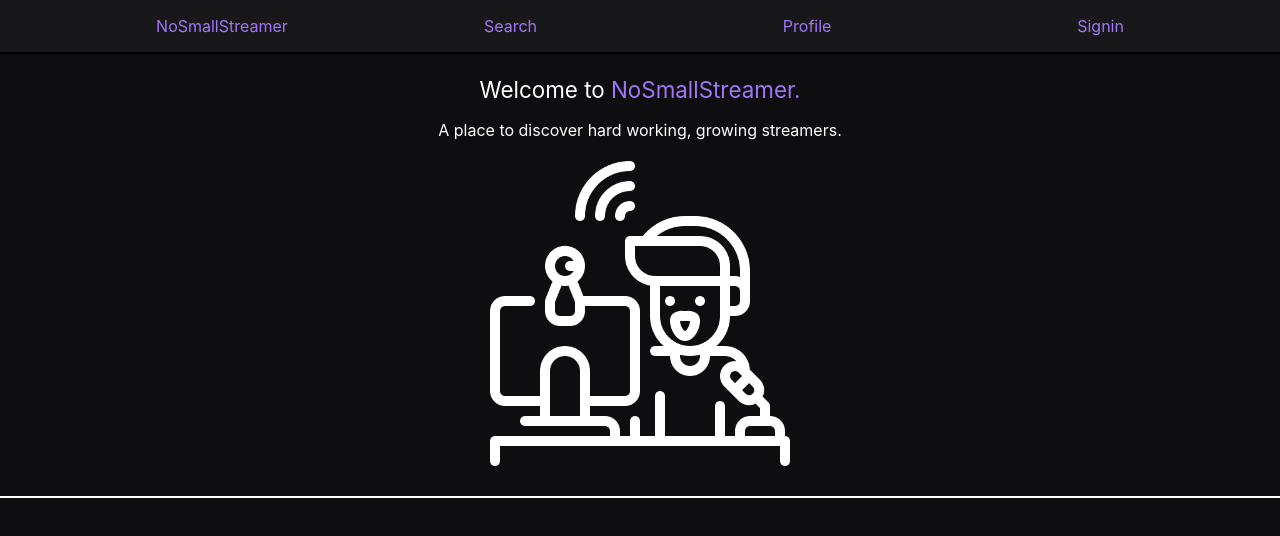
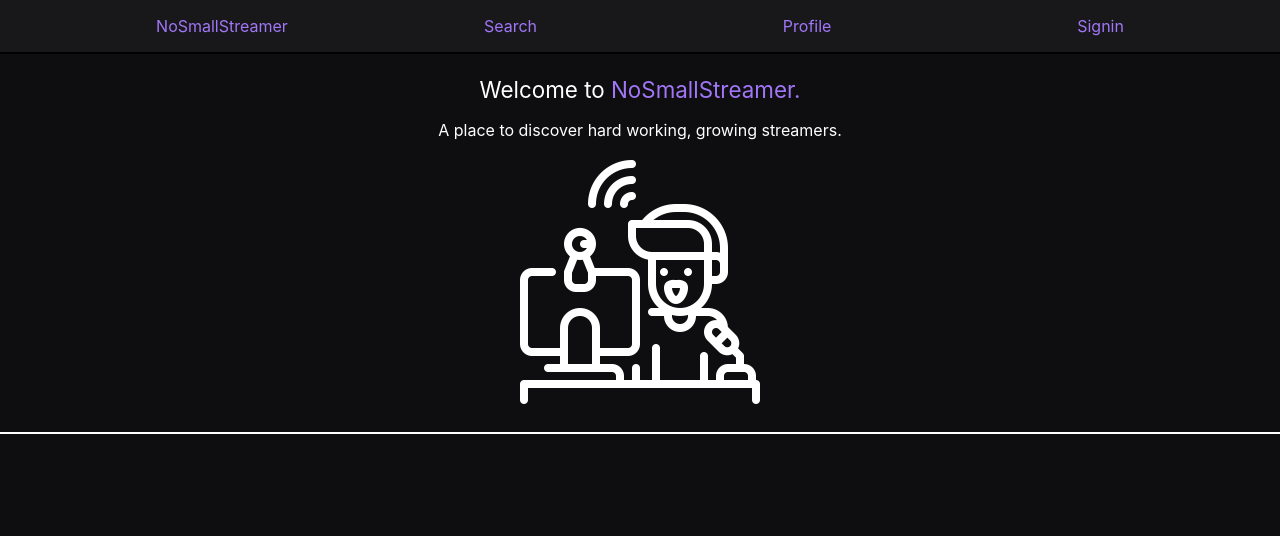
Before and after one commit to chaselancaster/nosmallstreamer-frontend, a React (Create React App) app: page / in a window 1280 px wide. Shown: the top 536 px of the page. Built offline with nearby package versions, Linux system fonts and the light colour scheme.

Commit message:
change img width and height in hero

```diff
--- a/src/App.css
+++ b/src/App.css
@@ -1,3 +1,5 @@
 body {
   background-color: rgb(14, 14, 16);
+  margin: 0;
+  padding: 0;
 }
--- a/src/Component/Hero/Hero.css
+++ b/src/Component/Hero/Hero.css
@@ -34,6 +34,6 @@ p {
 }
 
 img {
-  width: 25%;
-  height: 25%;
+  width: 20%;
+  height: 20%;
 }
```
Also changed, not shown: 1 other file (tests, documents, lock files or other folders).
